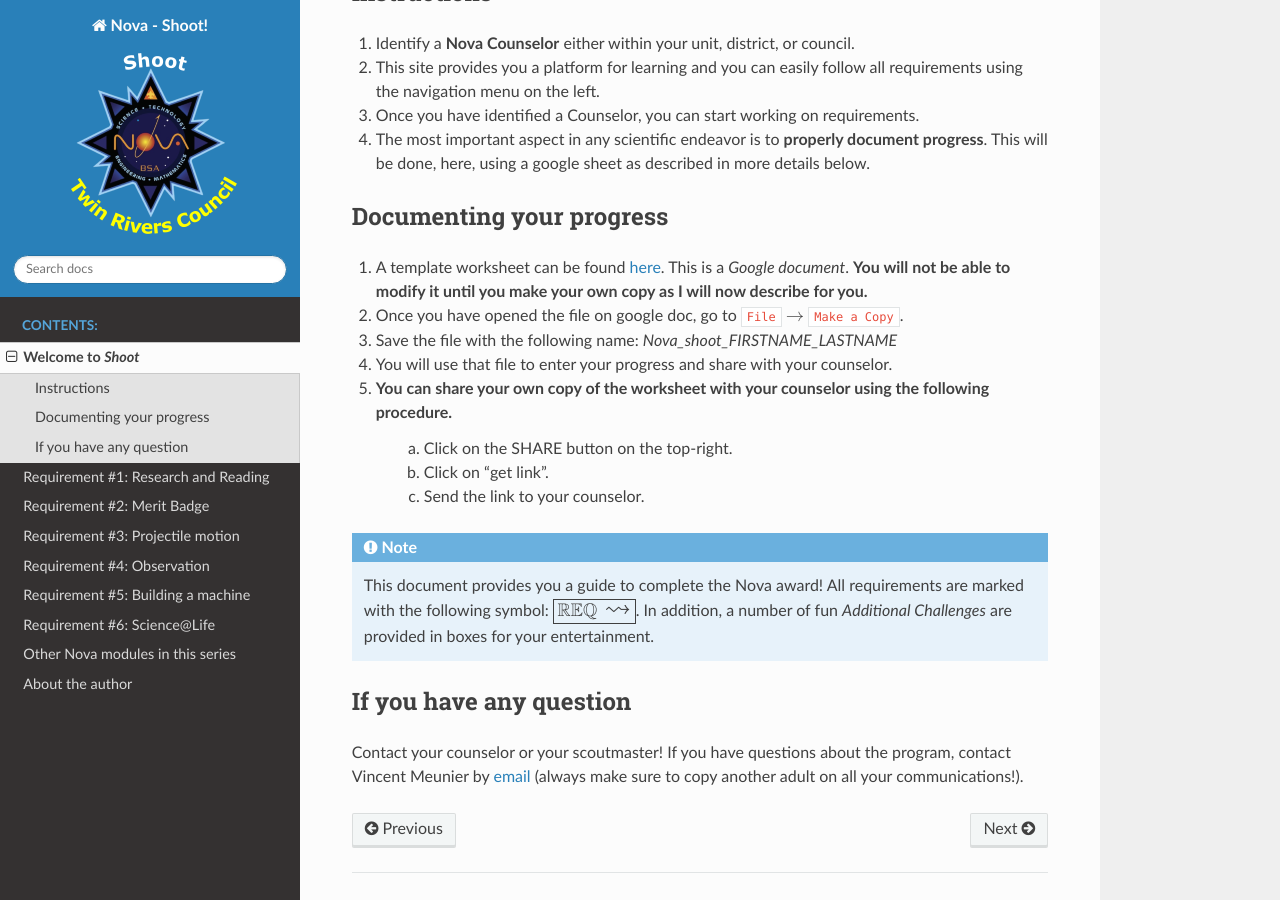
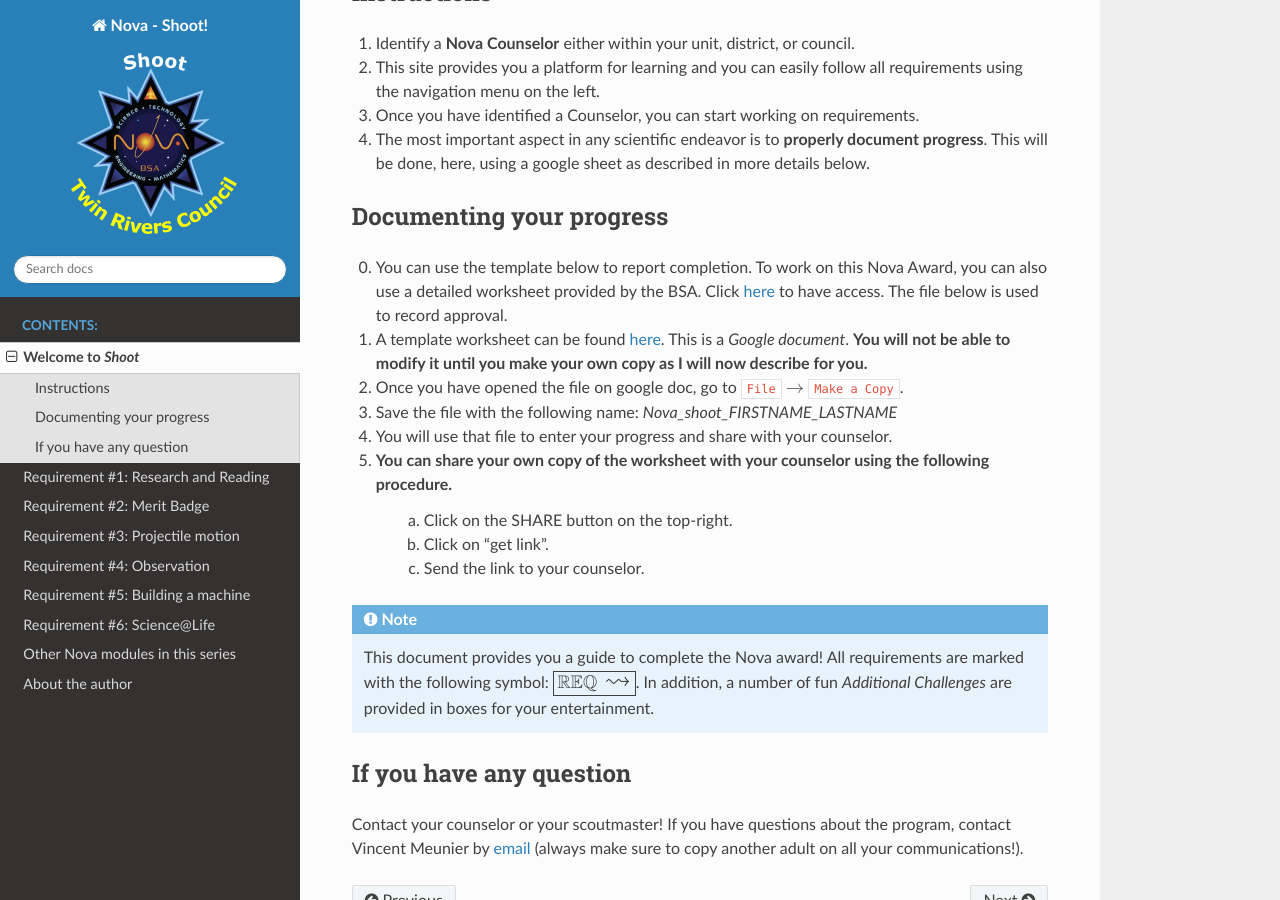
Before and after one commit to meuniv/Novashoot, a Sphinx documentation site: the page built from source/introduction.rst, in a window 1280 px wide and 900 px high, scrolled down 477 px. Built offline with Sphinx 7.4.7 and the Read the Docs theme 2.0.0, drawn with Linux system fonts in a browser that asks for light colours.

Commit message:
added link to PDF on usscouts

```diff
--- a/source/introduction.rst
+++ b/source/introduction.rst
@@ -18,6 +18,7 @@ Instructions
 Documenting your progress
 -------------------------
 
+0. You can use the template below to report completion. To work on this Nova Award, you can also use a detailed worksheet provided by the BSA. Click `here <http://usscouts.org/advance/nova/workbooks/old/Scout-Nova-1-15.pdf>`__ to have access. The file below is used to record approval.
 1. A template worksheet can be found `here <https://docs.google.com/document/d/1tOlJcGxA8rKp7cc1t8yDhrckO1bbwJQjPA0HgETOAyI/edit?usp=sharing>`_. This is a *Google document*. **You will not be able to modify it until you make your own copy as I will now describe for you.**
 2. Once you have opened the file on google doc, go to :code:`File` :math:`\rightarrow` :code:`Make a Copy`.
 3. Save the file with the following name: *Nova_shoot_FIRSTNAME_LASTNAME*
```
